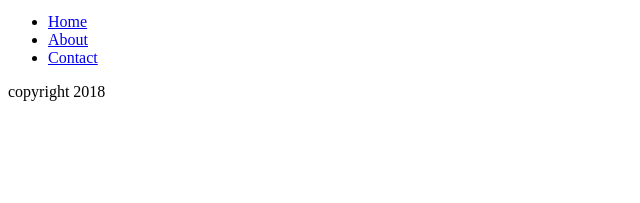
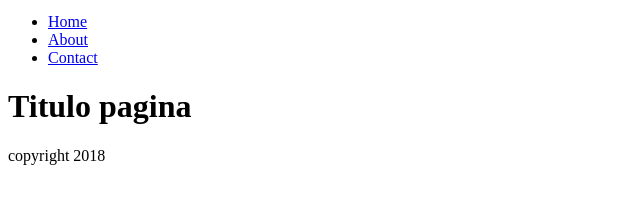
Before and after one commit to ripost2016/gitflow, a plain HTML site: page index.html in a window 1280 px wide. Shown: the part 29-232 px from the top of the page, without its empty margins (0-640 px from the left). Drawn offline with Linux system fonts and the light colour scheme.

Commit message:
creacion del main

```diff
--- a/index.html
+++ b/index.html
@@ -17,6 +17,10 @@
 		</nav>
 	</header>
 
+	<main>
+		<h1>Titulo pagina</h1>
+	</main>
+
 	<footer>
 		<p>copyright 2018</p>
 	</footer>
```
